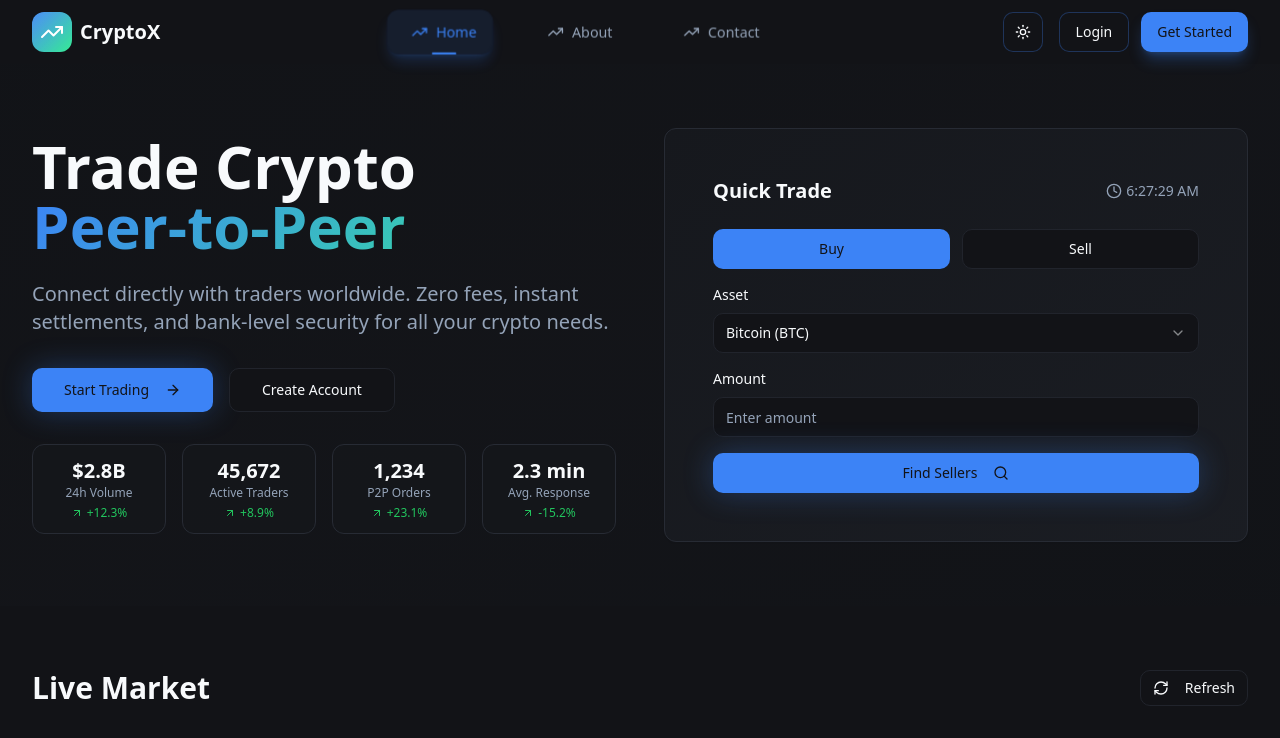
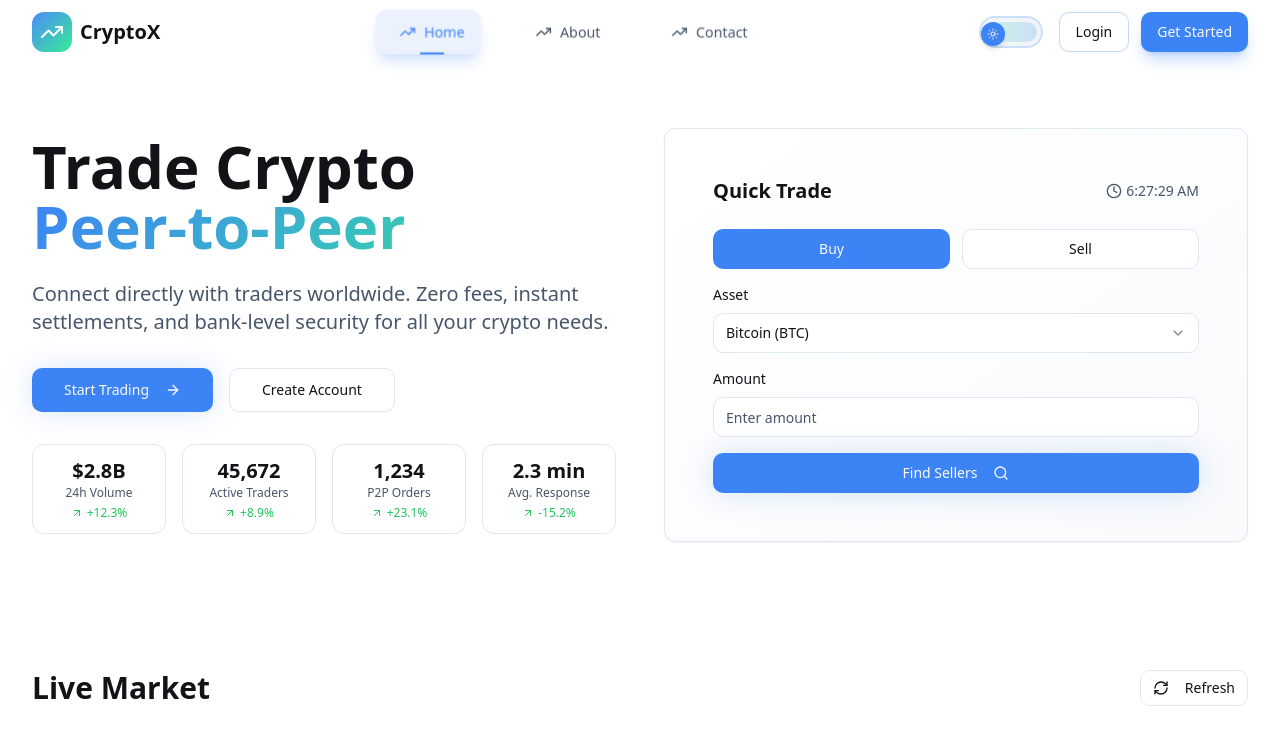
Before and after one commit to manishjan1811/trade-flow-universe, a React (Vite) app: page / in a window 1280 px wide. Shown: the top 738 px of the page. Built offline with nearby package versions, Linux system fonts and the light colour scheme.

Commit message:
Fix: Light/Dark mode toggle and display
Refactor the theme toggle button to a slider and ensure light mode displays correctly.

```diff
--- a/src/components/ui/theme-toggle.tsx
+++ b/src/components/ui/theme-toggle.tsx
@@ -1,7 +1,6 @@
 import { useState } from "react";
 import { Moon, Sun } from "lucide-react";
 import { useTheme } from "next-themes";
-import { Button } from "@/components/ui/button";
 import { motion } from "framer-motion";
 
 export function ThemeToggle() {
@@ -13,44 +12,71 @@ export function ThemeToggle() {
   };
 
   return (
-    <Button
-      variant="outline"
-      size="icon"
-      onClick={toggleTheme}
+    <div
+      className="relative flex items-center"
       onMouseEnter={() => setIsHovered(true)}
       onMouseLeave={() => setIsHovered(false)}
-      className="relative overflow-hidden border-primary/30 hover:border-primary hover:scale-105 transition-all duration-300"
     >
-      <motion.div
-        initial={{ scale: 1, rotate: 0 }}
-        animate={{
-          scale: isHovered ? 1.1 : 1,
-          rotate: theme === "dark" ? 180 : 0,
-        }}
-        transition={{ duration: 0.3, ease: "easeInOut" }}
-        className="relative"
+      <button
+        onClick={toggleTheme}
+        className="relative h-8 w-16 rounded-full border-2 border-primary/20 bg-secondary transition-all duration-300 hover:border-primary/40 focus:outline-none focus:ring-2 focus:ring-primary/20"
       >
+        {/* Track */}
         <motion.div
+          className="absolute inset-1 rounded-full bg-gradient-to-r from-primary/10 to-accent/10"
           animate={{
-            opacity: theme === "dark" ? 0 : 1,
-            scale: theme === "dark" ? 0.5 : 1,
+            background: theme === "dark"
+              ? "linear-gradient(to right, hsl(var(--primary) / 0.2), hsl(var(--accent) / 0.2))"
+              : "linear-gradient(to right, hsl(var(--accent) / 0.2), hsl(var(--primary) / 0.2))"
           }}
           transition={{ duration: 0.3 }}
-          className="absolute inset-0 flex items-center justify-center"
+        />
+
+        {/* Slider */}
+        <motion.div
+          className="absolute top-1 h-6 w-6 rounded-full bg-primary shadow-md flex items-center justify-center"
+          animate={{
+            x: theme === "dark" ? "calc(100% + 4px)" : "0px",
+            rotate: isHovered ? 360 : 0,
+          }}
+          transition={{
+            x: { duration: 0.3, ease: "easeInOut" },
+            rotate: { duration: 0.6, ease: "easeInOut" }
+          }}
         >
-          <Sun className="h-4 w-4" />
+          <motion.div
+            animate={{
+              opacity: theme === "dark" ? 1 : 0,
+              scale: theme === "dark" ? 1 : 0.3,
+            }}
+            transition={{ duration: 0.2 }}
+            className="absolute"
+          >
+            <Moon className="h-3 w-3 text-primary-foreground" />
+          </motion.div>
+          <motion.div
+            animate={{
+              opacity: theme === "dark" ? 0 : 1,
+              scale: theme === "dark" ? 0.3 : 1,
+            }}
+            transition={{ duration: 0.2 }}
+            className="absolute"
+          >
+            <Sun className="h-3 w-3 text-primary-foreground" />
+          </motion.div>
         </motion.div>
+
+        {/* Glow effect */}
         <motion.div
+          className="absolute inset-0 rounded-full"
           animate={{
-            opacity: theme === "dark" ? 1 : 0,
-            scale: theme === "dark" ? 1 : 0.5,
+            boxShadow: isHovered
+              ? `0 0 20px hsl(var(--primary) / 0.3)`
+              : `0 0 0px hsl(var(--primary) / 0.3)`
           }}
           transition={{ duration: 0.3 }}
-          className="flex items-center justify-center"
-        >
-          <Moon className="h-4 w-4" />
-        </motion.div>
-      </motion.div>
-    </Button>
+        />
+      </button>
+    </div>
   );
 }
--- a/src/index.css
+++ b/src/index.css
@@ -6,6 +6,69 @@
 
 @layer base {
   :root {
+    /* Light crypto theme */
+    --background: 0 0% 100%;
+    --foreground: 222 14% 8%;
+
+    --card: 0 0% 100%;
+    --card-foreground: 222 14% 8%;
+
+    --popover: 0 0% 100%;
+    --popover-foreground: 222 14% 8%;
+
+    /* Crypto blue primary */
+    --primary: 217 91% 60%;
+    --primary-foreground: 0 0% 98%;
+    --primary-glow: 217 91% 70%;
+
+    /* Secondary - light crypto theme */
+    --secondary: 210 40% 96%;
+    --secondary-foreground: 222 14% 8%;
+
+    --muted: 210 40% 96%;
+    --muted-foreground: 215 20% 35%;
+
+    --accent: 151 83% 57%;
+    --accent-foreground: 0 0% 98%;
+
+    /* Crypto red for losses */
+    --destructive: 0 72% 51%;
+    --destructive-foreground: 0 0% 98%;
+
+    /* Success green for gains */
+    --success: 151 83% 57%;
+    --success-foreground: 0 0% 98%;
+
+    --border: 214 32% 91%;
+    --input: 214 32% 91%;
+    --ring: 217 91% 60%;
+
+    --radius: 0.75rem;
+
+    /* Crypto-specific design tokens - Light mode */
+    --gradient-primary: linear-gradient(135deg, hsl(217 91% 60%), hsl(151 83% 57%));
+    --gradient-hero: linear-gradient(135deg, hsl(0 0% 100%), hsl(217 91% 95%));
+    --gradient-card: linear-gradient(145deg, hsl(0 0% 100%), hsl(210 40% 98%));
+    --shadow-crypto: 0 25px 50px -12px hsl(217 91% 60% / 0.15);
+    --shadow-card: 0 10px 30px -10px hsl(222 14% 8% / 0.1);
+    --glow-primary: 0 0 30px hsl(217 91% 60% / 0.2);
+    --glow-success: 0 0 30px hsl(151 83% 57% / 0.2);
+
+    /* Animation variables */
+    --transition-smooth: all 0.3s cubic-bezier(0.4, 0, 0.2, 1);
+    --transition-bounce: all 0.6s cubic-bezier(0.68, -0.55, 0.265, 1.55);
+
+    --sidebar-background: 0 0% 98%;
+    --sidebar-foreground: 240 5.3% 26.1%;
+    --sidebar-primary: 240 5.9% 10%;
+    --sidebar-primary-foreground: 0 0% 98%;
+    --sidebar-accent: 240 4.8% 95.9%;
+    --sidebar-accent-foreground: 240 5.9% 10%;
+    --sidebar-border: 220 13% 91%;
+    --sidebar-ring: 217.2 91.2% 59.8%;
+  }
+
+  .dark {
     /* Dark crypto theme */
     --background: 222 14% 8%;
     --foreground: 210 40% 98%;
@@ -43,9 +106,7 @@
     --input: 222 14% 15%;
     --ring: 217 91% 60%;
 
-    --radius: 0.75rem;
-
-    /* Crypto-specific design tokens */
+    /* Crypto-specific design tokens - Dark mode */
     --gradient-primary: linear-gradient(135deg, hsl(217 91% 60%), hsl(151 83% 57%));
     --gradient-hero: linear-gradient(135deg, hsl(222 14% 8%), hsl(217 91% 20%));
     --gradient-card: linear-gradient(145deg, hsl(222 14% 10%), hsl(222 14% 12%));
@@ -54,25 +115,14 @@
     --glow-primary: 0 0 30px hsl(217 91% 60% / 0.3);
     --glow-success: 0 0 30px hsl(151 83% 57% / 0.3);
 
-    /* Animation variables */
-    --transition-smooth: all 0.3s cubic-bezier(0.4, 0, 0.2, 1);
-    --transition-bounce: all 0.6s cubic-bezier(0.68, -0.55, 0.265, 1.55);
-
-    --sidebar-background: 0 0% 98%;
-
-    --sidebar-foreground: 240 5.3% 26.1%;
-
-    --sidebar-primary: 240 5.9% 10%;
-
-    --sidebar-primary-foreground: 0 0% 98%;
-
-    --sidebar-accent: 240 4.8% 95.9%;
-
-    --sidebar-accent-foreground: 240 5.9% 10%;
-
-    --sidebar-border: 220 13% 91%;
-
-    --sidebar-ring: 217.2 91.2% 59.8%;
+    --sidebar-background: 222 14% 8%;
+    --sidebar-foreground: 210 40% 98%;
+    --sidebar-primary: 217 91% 60%;
+    --sidebar-primary-foreground: 222 14% 8%;
+    --sidebar-accent: 222 14% 15%;
+    --sidebar-accent-foreground: 210 40% 98%;
+    --sidebar-border: 222 14% 18%;
+    --sidebar-ring: 217 91% 60%;
   }
 }
 
```
